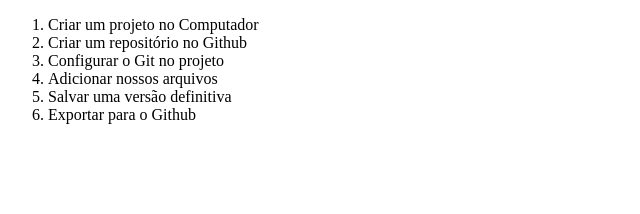
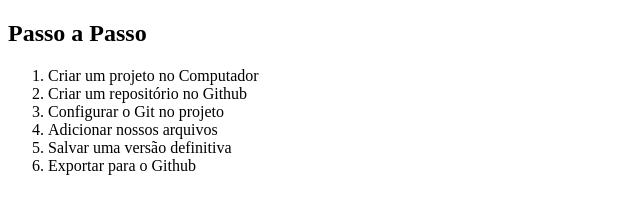
Before and after one commit to pavanetti/github-demo, a plain HTML site: page index.html in a window 1280 px wide. Shown: the whole page, without its empty margins (0-640 px from the left). Drawn offline with Linux system fonts and the light colour scheme.

Commit message:
título adicionado

```diff
--- a/index.html
+++ b/index.html
@@ -6,6 +6,7 @@
     <title>Github Demo</title>
 </head>
 <body>
+    <h2>Passo a Passo</h2>
     <ol>
         <li>Criar um projeto no Computador</li>
         <li>Criar um repositório no Github</li>
```
